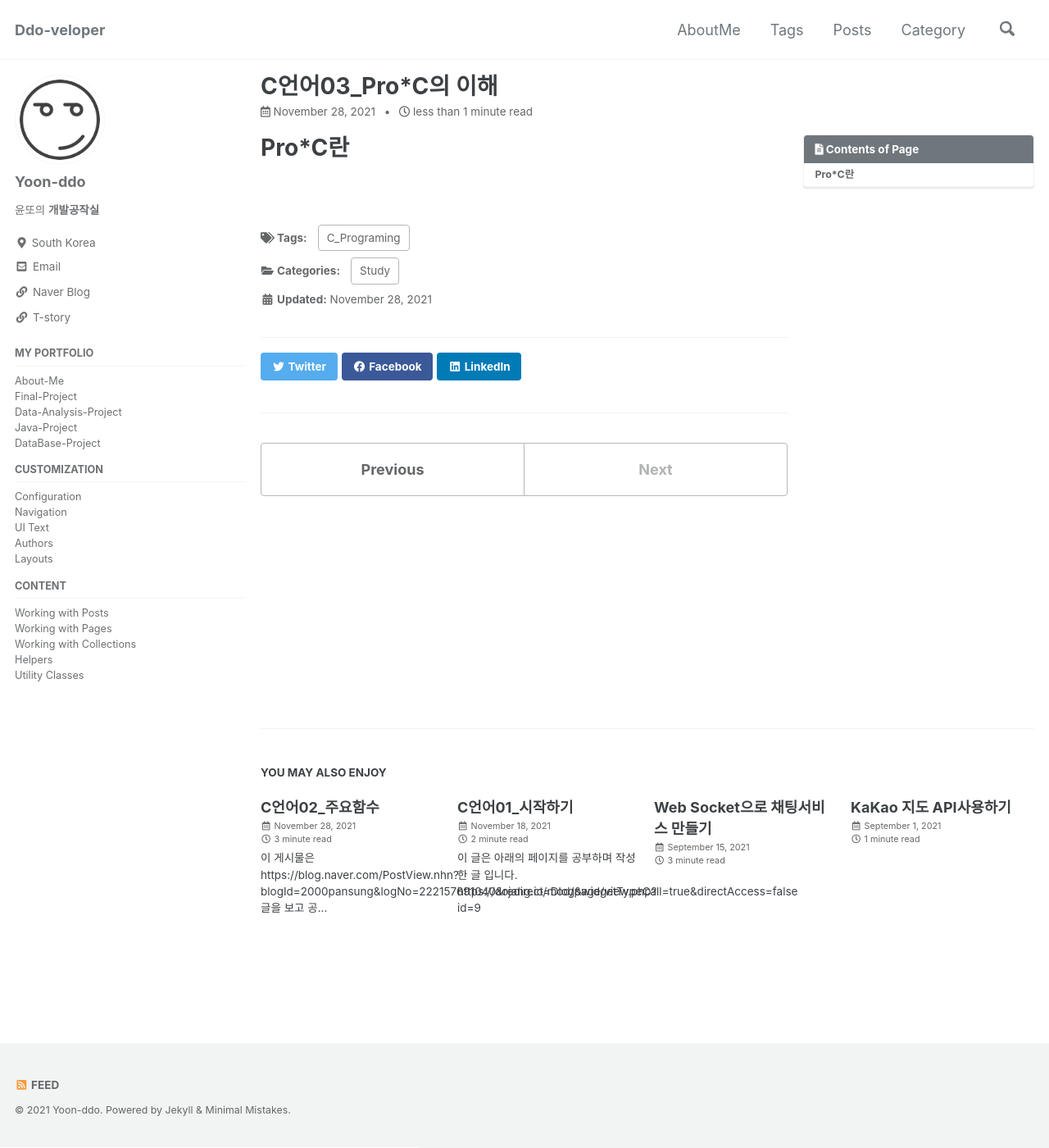
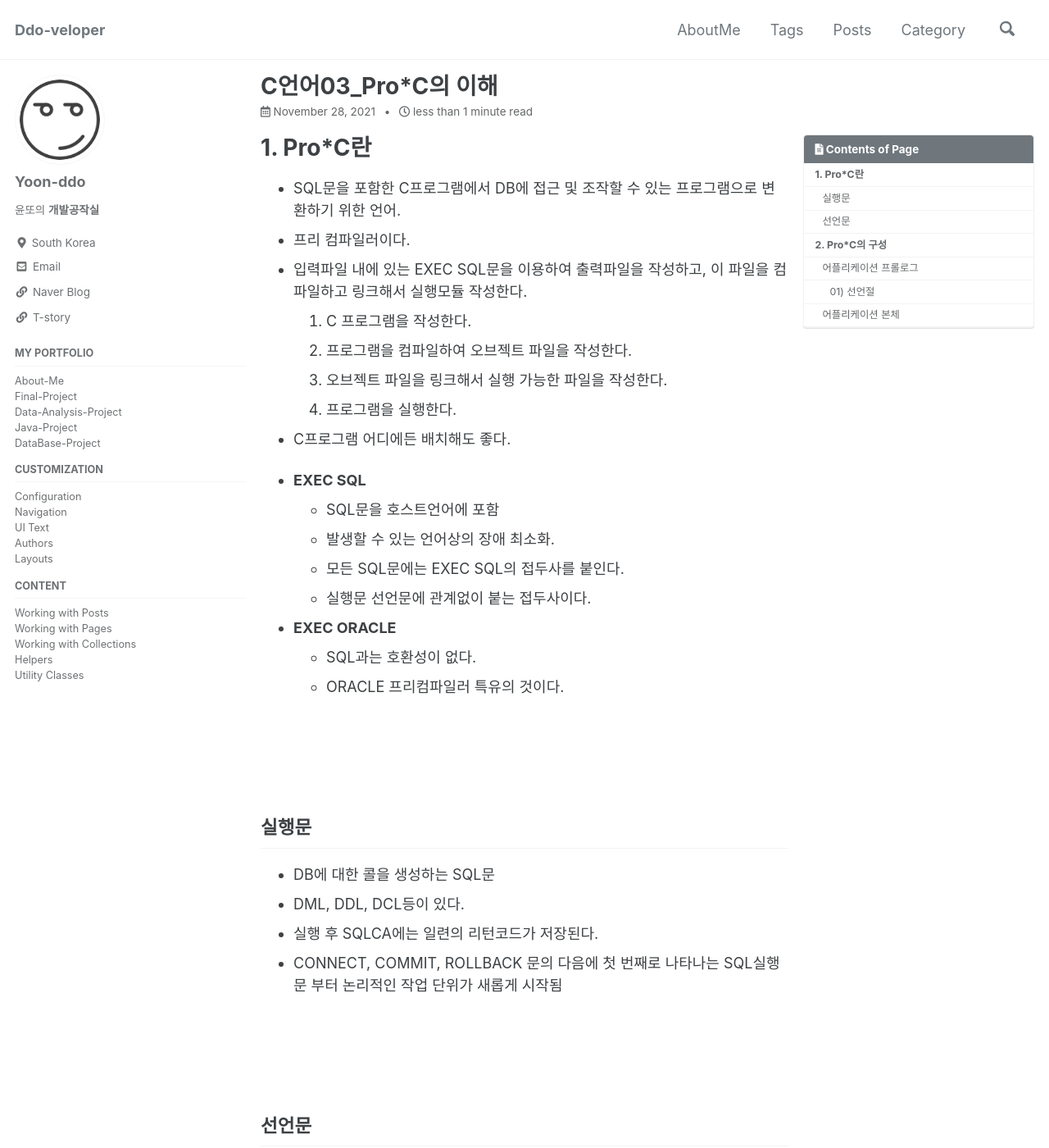
Before and after one commit to Yoon-ddo/Yoon-ddo.github.io, a Jekyll site: the page built from _posts/2021-11-28-C언어03_ProC의 이해.md, in a window 1280 px wide and 1400 px high. Shown: the whole window at 82% size. Built offline with Jekyll 4.4.1, drawn with Linux system fonts in a browser that asks for light colours; cached includes are drawn as plain includes; some of the changed text lies outside the part shown.

Commit message:
Update 2021-11-28-C언어03_ProC의 이해.md

````diff
--- a/_posts/2021-11-28-C언어03_ProC의 이해.md
+++ b/_posts/2021-11-28-C언어03_ProC의 이해.md
@@ -9,4 +9,63 @@ tags:
   - C_Programing
 ---
 
-# Pro\*C란
+# 1. Pro\*C란
+* SQL문을 포함한 C프로그램에서 DB에 접근 및 조작할 수 있는 프로그램으로 변환하기 위한 언어.
+* 프리 컴파일러이다.
+* 입력파일 내에 있는 EXEC SQL문을 이용하여 출력파일을 작성하고, 이 파일을 컴파일하고 링크해서 실행모듈 작성한다.
+  1. C 프로그램을 작성한다.
+  2. 프로그램을 컴파일하여 오브젝트 파일을 작성한다.
+  3. 오브젝트 파일을 링크해서 실행 가능한 파일을 작성한다.
+  4. 프로그램을 실행한다.
+
+* C프로그램 어디에든 배치해도 좋다.
+
+* **EXEC SQL**
+  - SQL문을 호스트언어에 포함
+  - 발생할 수 있는 언어상의 장애 최소화.
+  - 모든 SQL문에는 EXEC SQL의 접두사를 붙인다.
+  - 실행문 선언문에 관계없이 붙는 접두사이다.
+
+* **EXEC ORACLE**
+  - SQL과는 호환성이 없다.
+  - ORACLE 프리컴파일러 특유의 것이다.
+
+<br><br><br>
+
+## 실행문
+* DB에 대한 콜을 생성하는 SQL문
+* DML, DDL, DCL등이 있다.
+* 실행 후 SQLCA에는 일련의 리턴코드가 저장된다.
+* CONNECT, COMMIT, ROLLBACK 문의 다음에 첫 번째로 나타나는 SQL실행문 부터 논리적인 작업 단위가 새롭게 시작됨
+
+
+<br><br><br>
+
+## 선언문
+* 코드생성 X
+* 논리적 작업단위에 영향 없음.
+
+<br><br><br>
+
+# 2. Pro\*C의 구성
+## 어플리케이션 프롤로그
+* 변수를 정의하고 Pro\*C 프로그램을 위한 일반적 준비 수행
+* 선언절, INCLUDE SQLCA문, CONNECT문
+
+### 01) 선언절
+* C프로그램 내에서 사용된 모든 호스트 변수 선언.
+
+```
+
+EXEC SQL BEGIN DECLARE SECTION; -- 시작
+-- ~~~~
+EXEC SQL END DECLARE SECTION; -- 종료
+
+```
+
+
+<br><br>
+
+## 어플리케이션 본체
+* 데이터를 조작하기 위한 INSERT, UPDATE 등의 SQL문을 포함
+* 처리 시 필요로 하는 코드의 전후에 어떠한 C코드를 지정해도 상관없다.
````
